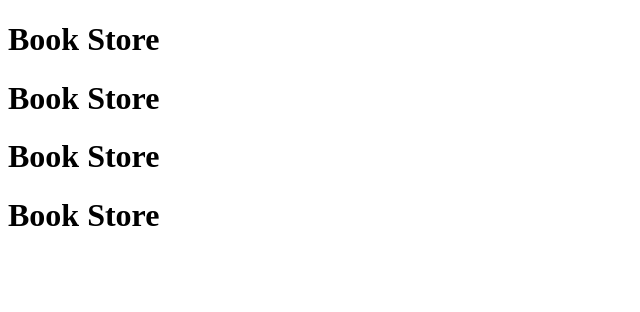
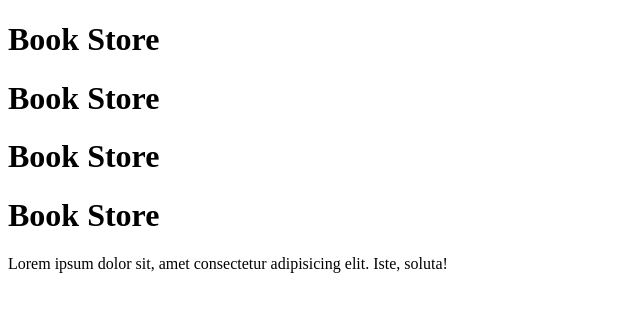
Before and after one commit to mehedihasan8/book-store, a plain HTML site: page index.html in a window 1280 px wide. Shown: the whole page, without its empty margins (0-640 px from the left). Drawn offline with Linux system fonts and the light colour scheme.

Commit message:
Add lorem p

```diff
--- a/index.html
+++ b/index.html
@@ -10,5 +10,8 @@
     <h1>Book Store</h1>
     <h1>Book Store</h1>
     <h1>Book Store</h1>
+    <p>
+      Lorem ipsum dolor sit, amet consectetur adipisicing elit. Iste, soluta!
+    </p>
   </body>
 </html>
```
